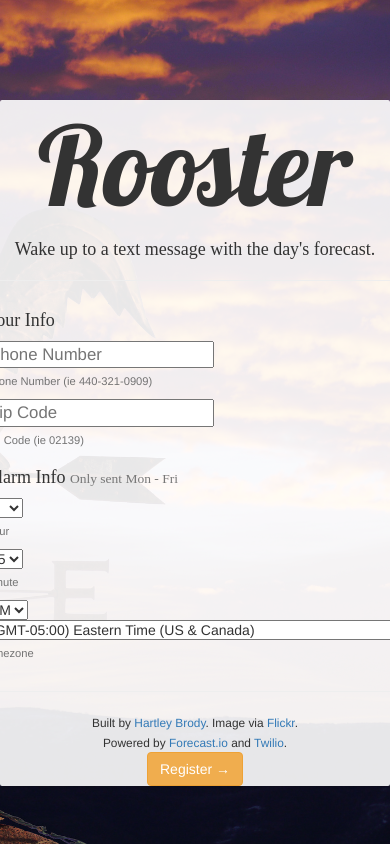
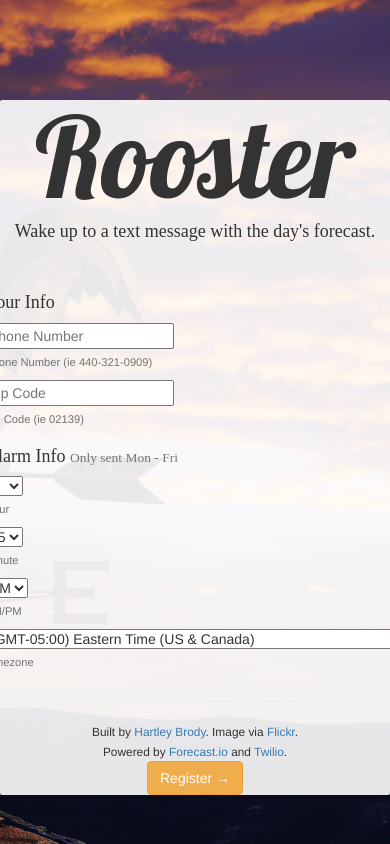
Before and after one commit to hartleybrody/rooster, a Flask app: page / in a window 390 px wide; the page is wider, and only the part inside the window is pictured. Run offline with Flask 2, Linux system fonts and the light colour scheme; some libraries are stand-ins or nearby versions; some web fonts are replaced.

Commit message:
better mobile formatting

```diff
--- a/static/styles.css
+++ b/static/styles.css
@@ -19,11 +19,6 @@
 
 }
 
-input {
-    font-size: 1.2em;
-    line-height: 1.3em;
-}
-
 h1, h2 {
     font-family: "Lobster", serif;
 }
@@ -32,8 +27,8 @@
 }
 
 h1 {
-    font-size: 110px;
-    line-height: 130px;
+    font-size: 8em;
+    line-height: 1em;
 }
 
 .help-block{
--- a/templates/homepage.html
+++ b/templates/homepage.html
@@ -93,6 +93,7 @@
                                     <option value="am" selected>AM</option>
                                     <option value="pm">PM</option>
                                 </select>
+                                <span class="help-block visible-phone">AM/PM</span>
                             </div>
                             <div class="span1">
                                 <select class="span1" id="alarm-tz" name="time-zone">
```
